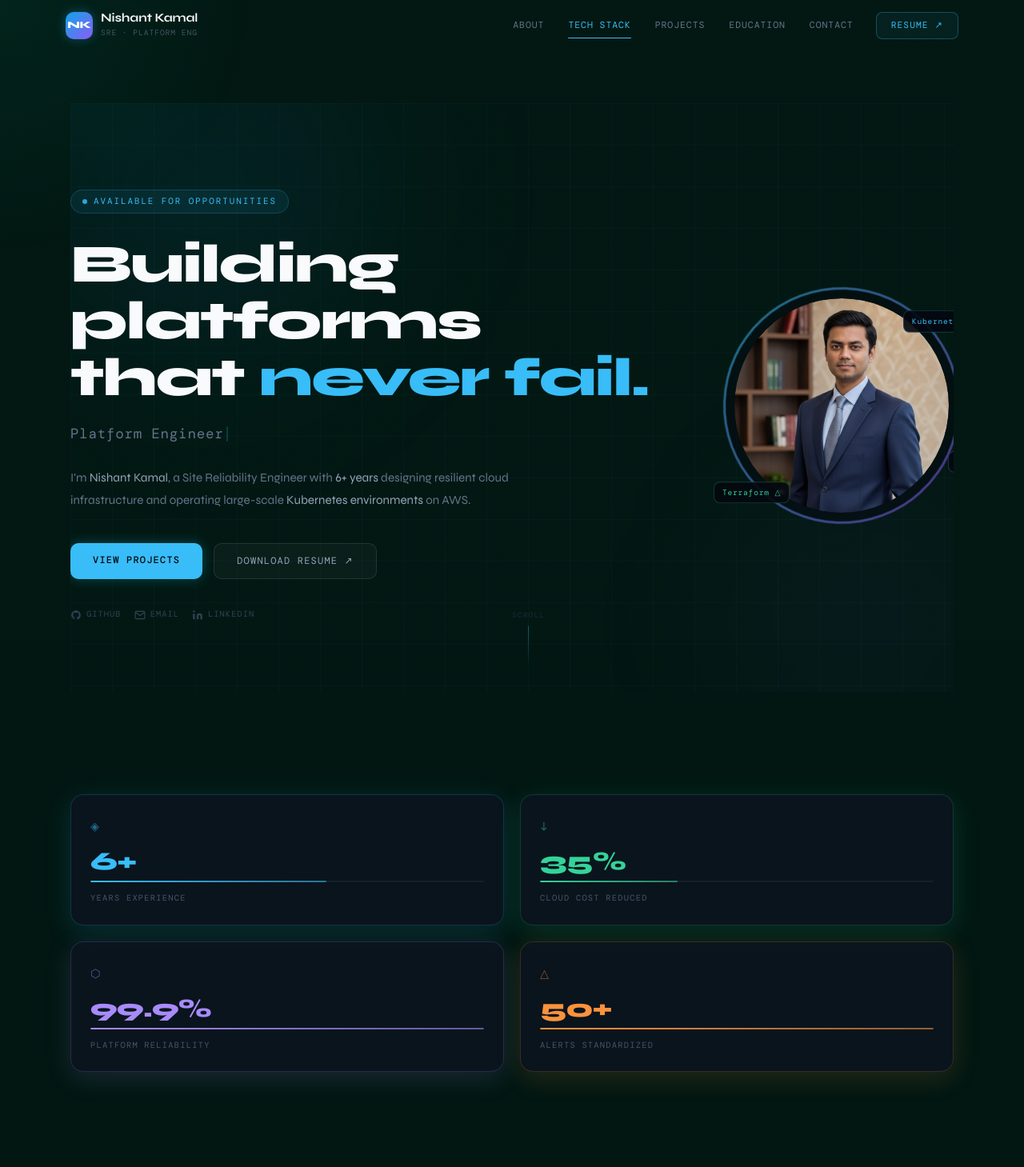
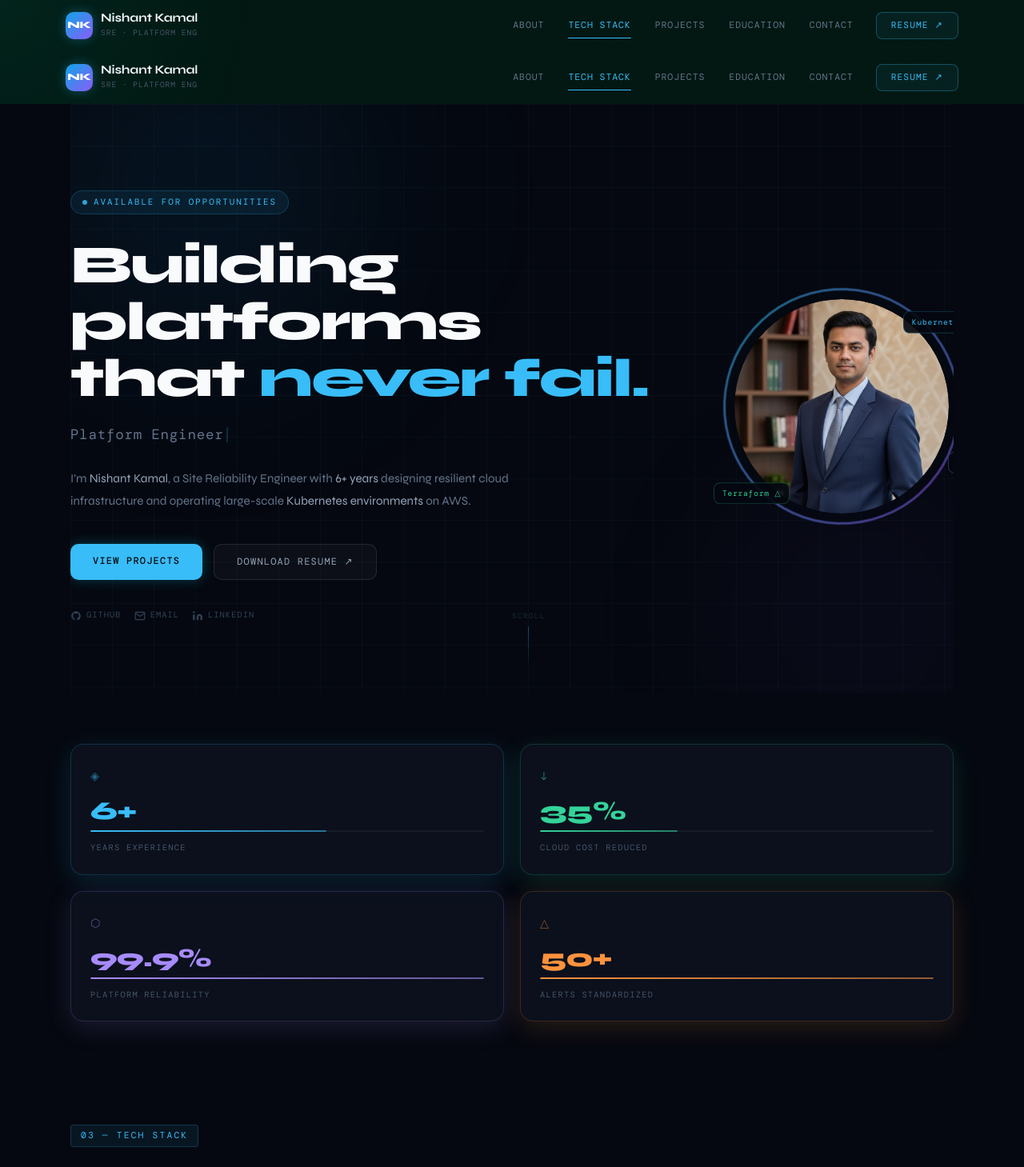
Before and after one commit to nishant-kamal/nishant-portfolio, a Next.js app: page / in a window 1280 px wide. Shown: the top 1459 px of the page at 80% size. Built offline with nearby package versions, Linux system fonts and the light colour scheme; a web font is replaced by a local one.

Commit message:
Update page.js

```diff
--- a/app/page.js
+++ b/app/page.js
@@ -1,3 +1,4 @@
+import Navbar from "../components/Navbar"
 import Hero from "../components/Hero"
 import Stats from "../components/Stats"
 import Skills from "../components/Skills"
@@ -7,50 +8,70 @@ import Contact from "../components/Contact"
 import About from "../components/About"
 
 export const metadata = {
-  title: "Nishant | Site Reliability Engineer",
+  title: "Nishant Kamal | Site Reliability Engineer",
   description:
-    "Portfolio of Nishant, a Site Reliability Engineer specializing in Kubernetes, Kafka, AWS, Terraform, and DevOps automation.",
+    "Portfolio of Nishant Kamal, a Site Reliability Engineer specializing in Kubernetes, Kafka, AWS, Terraform, and DevOps automation.",
 }
 
 export default function Home() {
   return (
-    <main className="max-w-6xl mx-auto px-6 py-16 space-y-32">
-
-      {/* Hero Section */}
+    <>
+      <Navbar />
+      <main
+        style={{
+          background: "#050810",
+          minHeight: "100vh",
+        }}
+      >
+        {/* Hero — full width, no container */}
+        <div className="max-w-6xl mx-auto px-6">
           <section id="home">
             <Hero />
           </section>
+        </div>
 
-      {/* Stats */}
+        {/* Stats — contained */}
+        <div className="max-w-6xl mx-auto px-6 py-16">
           <section id="stats">
             <Stats />
           </section>
+        </div>
 
         {/* Skills */}
+        <div className="max-w-6xl mx-auto px-6 py-16">
           <section id="skills">
             <Skills />
           </section>
+        </div>
 
         {/* About */}
+        <div className="max-w-6xl mx-auto px-6 py-16">
           <section id="about">
             <About />
           </section>
+        </div>
 
         {/* Projects */}
+        <div className="max-w-6xl mx-auto px-6 py-16">
           <section id="projects">
             <Projects />
           </section>
+        </div>
 
         {/* Education */}
+        <div className="max-w-6xl mx-auto px-6 py-16">
           <section id="education">
             <Education />
           </section>
+        </div>
 
         {/* Contact */}
+        <div className="max-w-6xl mx-auto px-6 py-16">
           <section id="contact">
             <Contact />
           </section>
-
+        </div>
       </main>
+    </>
   )
 }
```
Lines whose indentation alone changed are shown as unchanged.
